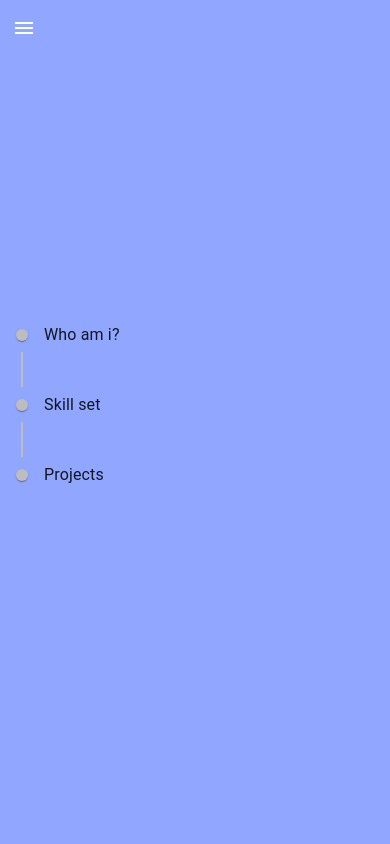
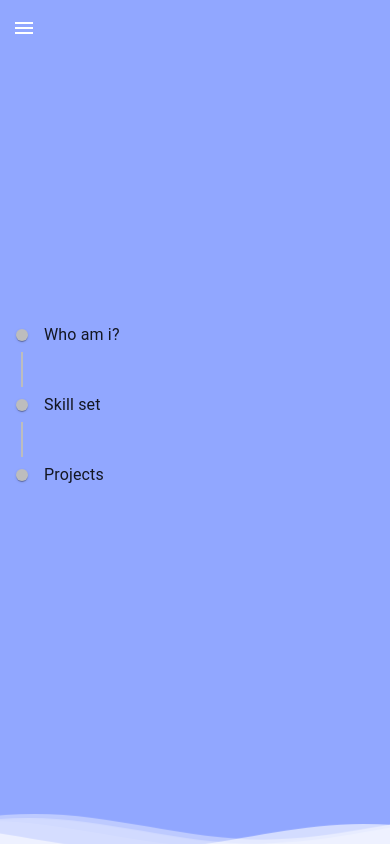
Before and after one commit to TheCoolerKanjuu/web-portfolio, a React (Create React App) app: page / in a window 390 px wide. Built offline with nearby package versions, Linux system fonts and the light colour scheme.

Commit message:
+ waves on home page

```diff
--- a/package.json
+++ b/package.json
@@ -20,6 +20,7 @@
     "react-dom": "^18.2.0",
     "react-router-dom": "^6.20.0",
     "react-scripts": "5.0.1",
+    "react-wavify": "^1.9.0",
     "typescript": "^4.9.5",
     "web-vitals": "^2.1.4"
   },
--- /dev/null
+++ b/src/pages/home/components/waves/waves.css
@@ -0,0 +1,43 @@
+.waves {
+    position:fixed;
+    width: 100%;
+    height:15vh;
+    margin-bottom:-7px; /*Fix for safari gap*/
+    min-height:100px;
+    max-height:150px;
+    bottom: 0;
+}
+.parallax > use {
+    animation: move-forever 25s cubic-bezier(.55,.5,.45,.5)     infinite;
+}
+.parallax > use:nth-child(1) {
+    animation-delay: -2s;
+    animation-duration: 14s;
+}
+.parallax > use:nth-child(2) {
+    animation-delay: -6s;
+    animation-duration: 20s;
+}
+.parallax > use:nth-child(3) {
+    animation-delay: -8s;
+    animation-duration: 26s;
+}
+.parallax > use:nth-child(4) {
+    animation-delay: -10s;
+    animation-duration: 40s;
+}
+@keyframes move-forever {
+    0% {
+        transform: translate3d(-90px,0,0);
+    }
+    100% {
+        transform: translate3d(85px,0,0);
+    }
+}
+/*Shrinking for mobile*/
+@media (max-width: 768px) {
+    .waves {
+        height:40px;
+        min-height:40px;
+    }
+}
--- /dev/null
+++ b/src/pages/home/components/waves/waves.tsx
@@ -0,0 +1,16 @@
+import "./waves.css"
+export default function Waves() {
+    return(
+        <svg className="waves" xmlns="http://www.w3.org/2000/svg" xmlnsXlink="http://www.w3.org/1999/xlink" viewBox="0 24 150 28" preserveAspectRatio="none" shapeRendering="auto">
+            <defs>
+                <path id="gentle-wave" d="M-160 44c30 0 58-18 88-18s 58 18 88 18 58-18 88-18 58 18 88 18 v44h-352z" />
+            </defs>
+            <g className="parallax">
+                <use xlinkHref="#gentle-wave" x="48" y="0" fill="rgba(255,255,255,0.4" />
+                <use xlinkHref="#gentle-wave" x="48" y="3" fill="rgba(255,255,255,0.3)" />
+                <use xlinkHref="#gentle-wave" x="48" y="5" fill="rgba(255,255,255,0.1)" />
+                <use xlinkHref="#gentle-wave" x="48" y="7" fill="rgba(255,255,255,0.6" />
+            </g>
+        </svg>
+    )
+}
--- a/src/pages/home/home.tsx
+++ b/src/pages/home/home.tsx
@@ -4,14 +4,16 @@
 import Projects from "./projects/projects";
 import "./home.css"
 import NavTimeline from "../../layouts/timeline/nav-timeline";
+import Waves from "./components/waves/waves";
 export const Home = () => {
     return(
         <>
             <div className="container y-mandatory">
-                <NavTimeline currentLocation={"landing"}/>
+                <Waves/>
                 <Landing/>
                 <Skills/>
                 <Projects/>
+                <NavTimeline currentLocation={"landing"}/>
             </div>
         </>
     )
```
Also changed, not shown: 1 other file (tests, documents, lock files or other folders).
